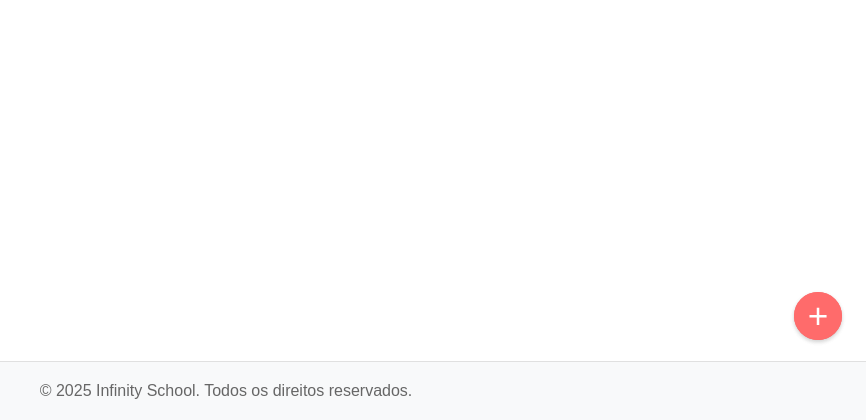
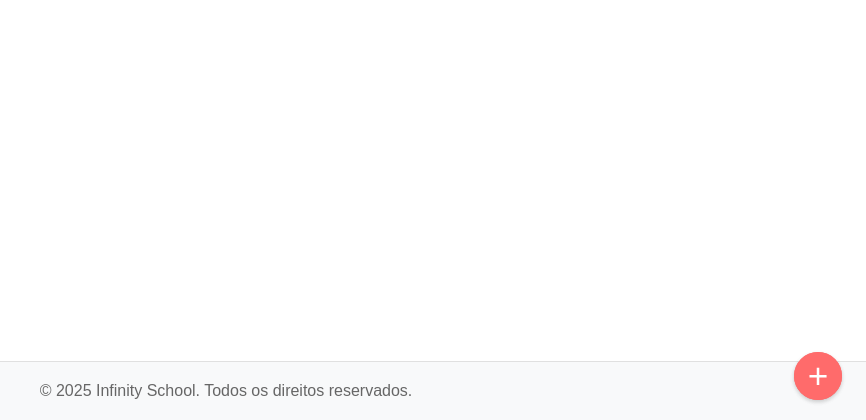
Before and after one commit to gontin/infinityboard, a Django app: page /notas/ in a window 1280 px wide. Shown: the part 380-800 px from the top of the page, without its empty margins (414-1280 px from the left). Run offline with Django 5.2, Linux system fonts and the light colour scheme; the visitor is signed in with stand-in values (Sample User, id 1); data that the repository does not hold is empty.

Commit message:
feat: btn fixed

```diff
--- a/static/css/note_list.css
+++ b/static/css/note_list.css
@@ -38,8 +38,8 @@
 }
 .add-note-btn {
 	text-decoration: none;
-    position: absolute;
-    bottom: 80px;
+    position: fixed;
+    bottom: 20px;
     right: 0;
     transform: translateX(-50%);
     z-index: 5;
--- a/static/js/app.js
+++ b/static/js/app.js
@@ -1,6 +1,5 @@
 // App principal - Funcionalidades gerais
 document.addEventListener('DOMContentLoaded', function() {
-    alert("Eventos")
     // Elementos DOM
     const addNoteBtn = document.getElementById('addNoteBtn');
     const modalOverlay = document.getElementById('modalOverlay');
@@ -9,7 +8,6 @@ document.addEventListener('DOMContentLoaded', function() {
     // Abrir modal de adicionar nota
     if (addNoteBtn) {
         addNoteBtn.addEventListener('click', function() {
-            console.log("ADDNOTEMODAL")
             openAddNoteModal();
         });
     }
@@ -29,23 +27,12 @@ document.addEventListener('DOMContentLoaded', function() {
             closeModal();
         }
     });
-
-    // Toggle do tema (futuro)
-    const themeToggle = document.getElementById('themeToggle');
-    if (themeToggle) {
-        themeToggle.addEventListener('click', function() {
-            // Implementar troca de tema futuramente
-            console.log('Toggle tema');
-        });
-    }
 });
 
 // Função para abrir modal de adicionar nota
 function openAddNoteModal() {
     const modalOverlay = document.getElementById('modalOverlay');
     const modalContent = document.getElementById('modalContent');
-
-    console.log("ADD NOTA")
 
     // Carregar conteúdo do modal
     modalContent.innerHTML = `
@@ -110,7 +97,7 @@ function openAddNoteModal() {
     `;
 
     // Mostrar modal
-    modalOverlay.style.display = 'flex';
+    modalOverlay.style.display = 'absolute';
 
     // Focar no campo de título
     setTimeout(() => {
```
